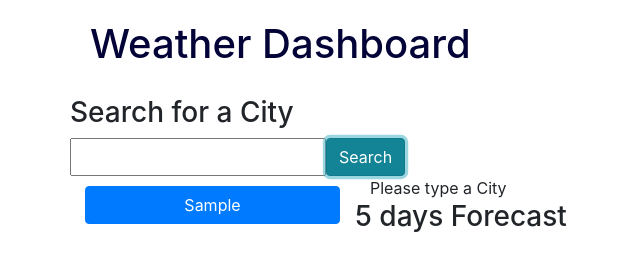
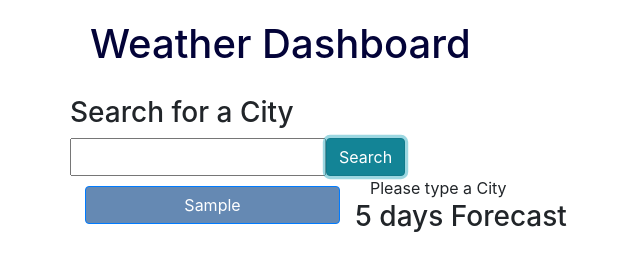
Before and after one commit to kroarguello/HW06WHEATHERDASHBOARD, a plain HTML site: page index.html in a window 1280 px wide. Both pictures are taken after typing "Sample" into the empty fields and a click on the button "Search". Shown: the whole page, without its empty margins (0-640 px from the left). Drawn offline with nearby package versions, Linux system fonts and the light colour scheme; no server answers.

Commit message:
Change color

```diff
--- a/index.html
+++ b/index.html
@@ -12,13 +12,6 @@
     <script src="https://cdnjs.cloudflare.com/ajax/libs/moment.js/2.29.0/moment.min.js" integrity="sha512-Izh34nqeeR7/nwthfeE0SI3c8uhFSnqxV0sI9TvTcXiFJkMd6fB644O64BRq2P/LA/+7eRvCw4GmLsXksyTHBg==" crossorigin="anonymous"></script>
     <script src="https://code.jquery.com/jquery-3.5.1.min.js" integrity="sha256-9/aliU8dGd2tb6OSsuzixeV4y/faTqgFtohetphbbj0=" crossorigin="anonymous"></script>
 
-    <style>
-        .cities-btn{
-            margin-top: 10px;
-            text-align: center;
-            width: 100%;
-        }
-    </style>
 </head>
 <body>
 
@@ -66,18 +59,13 @@ function searchCity(){
        alert("Please type a City");
     }
     else{
-    // Show in the list
-    /*var liEl = $("<li>");
-    liEl.addClass("list-group-item");
-    $("#listcities").prepend(liEl);
-    liEl.text(cityL);*/
         var btn = $("<button>");
         btn.addClass("btn btn-primary cities-btn");
         btn.text(cityL);
         btn.attr("data-city",cityL);
         $("#cities").prepend(btn);
 
-         // *******divP.empty(); // donde lo pongo its not working
+
 
     weatherCityDisplay(cityL);
 
@@ -91,34 +79,28 @@ function searchCity(){
 
 // on click in the cities of the list
 
-
 $(document).on("click", ".cities-btn", newCityDisplay);
 
 
 function newCityDisplay(){
     var cityLista = $(this).attr("data-city");
     weatherCityDisplay(cityLista);
-    console.log("le dio click a la ciudad" + cityLista);
 }
 
 
 //shows data for that city
 function weatherCityDisplay(city){
-    //var cityShow = $("#citySearch").val();
+
     var urlWeather = "http://api.openweathermap.org/data/2.5/weather?q=" + city + "&units=imperial&appid=99301d0cd337422b7e967fbf9be0bf70";
 
 
 
 $.ajax({
-        url : urlWeather,
+         url : urlWeather,
          method : "GET"}).
-         then (function(response){
+         then(function(response){
 
-       //look info
-      /*  if (response == "false"){
-              alert("Type a city");
-        }
-        else{*/
+          //look info
         var nameCity = response.name;
         var tempCity = response.main.temp;
         var feelCity = response.main.feels_like;
@@ -154,14 +136,12 @@ $.ajax({
 
 
         weatherForecastDisplay(city);
-      //} finish else
+         });
 
-         });
 
 
 // show Forecast of the city
     function weatherForecastDisplay(city){
-       //console.log(cityShow);
 
         var urlForecast = "http://api.openweathermap.org/data/2.5/forecast?q="+city+"&units=imperial&appid=99301d0cd337422b7e967fbf9be0bf70";
    $.ajax({
@@ -188,8 +168,6 @@ $.ajax({
         //Making Cards
          var divP=$("#cards-days");
 
-
-
          var div1 = $("<div>");
              div1.addClass("card text-white bg-info");
          var div2 = $("<div>");
@@ -200,7 +178,9 @@ $.ajax({
              div3.addClass("card-body");
          var p1 = $("<p>");
              p1.addClass("card-text letter-card");
-         var p1text = p1.text(" Temp Max :" + tempMWeather1 + " F  Temp Min ;"+ tempMWeather1+"F  Humidity : "+humWeather1+"% \n Sky :"+skyWeather1);
+         var p1text = p1.text(" Temp Max :" + tempMWeather1 + " F Temp Min ;"+ tempMWeather1+"F  Humidity : "+humWeather1+"% \n Sky :"+skyWeather1);
+
+
 
          divP.append(div1);
          div1.append(div2);
@@ -208,14 +188,9 @@ $.ajax({
          div3.append(p1);
 
       }
-
-
-           console.log(response);
-       });
+    });
 
     }
-
-
 }
 
 
--- a/style.css
+++ b/style.css
@@ -7,3 +7,10 @@
 .letter-card{
     font-size: small;
 }
+
+.cities-btn{
+    margin-top: 10px;
+    text-align: center;
+    width: 100%;
+    background-color: rgb(101, 137, 179);
+}
```
